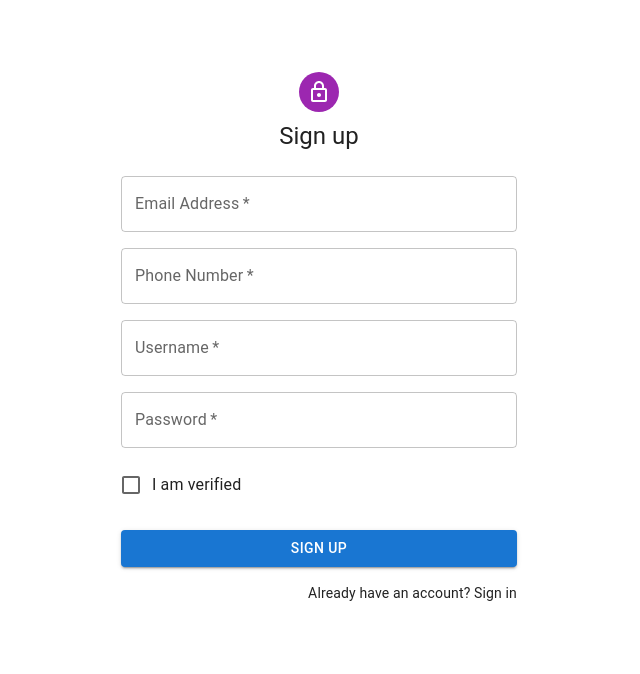
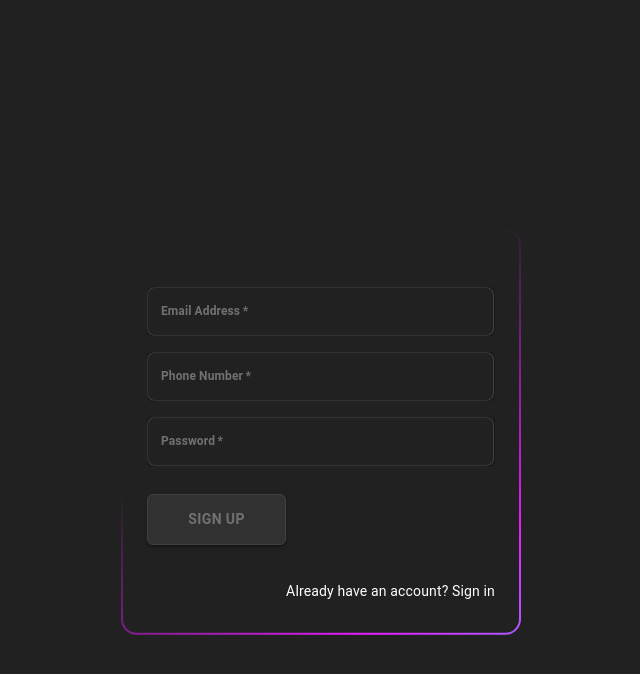
Before and after one commit to D3vxc/sparkFitness.github.io, a React (Create React App) app: page /register in a window 1280 px wide. Shown: the top 674 px of the page, without its empty margins (321-961 px from the left). Built offline with nearby package versions, Linux system fonts and the light colour scheme.

Commit message:
svg, login and register style changes and css file

```diff
--- a/src/components/Credentials/Register.jsx
+++ b/src/components/Credentials/Register.jsx
@@ -8,7 +8,6 @@ import CssBaseline from "@mui/material/CssBaseline";
 import TextField from "@mui/material/TextField";
 import FormControlLabel from "@mui/material/FormControlLabel";
 import Checkbox from "@mui/material/Checkbox";
-import Link from "@mui/material/Link";
 import Grid from "@mui/material/Grid";
 import Box from "@mui/material/Box";
 import LockOutlinedIcon from "@mui/icons-material/LockOutlined";
@@ -18,20 +17,20 @@ import { createTheme, ThemeProvider } from "@mui/material/styles";
 import { useNavigate } from "react-router-dom";
 import { ToastContainer, toast } from "react-toastify";
 import "react-toastify/dist/ReactToastify.css";
+import "./YourStyleSheet.css"; // Replace with the actual path to your CSS file
 
 function Register() {
   const navigate = useNavigate();
   const [isVerified, setIsVerified] = useState(false);
   const {
     handleSubmit,
-    control, // Add control from react-hook-form
+    control,
     formState: { errors },
   } = useForm({
     mode: "onBlur",
     defaultValues: {
       email: "",
       phone: "",
-      username: "",
       password: "",
     },
   });
@@ -92,6 +91,15 @@ function Register() {
 
   return (
     <ThemeProvider theme={createTheme()}>
+      <Box
+        sx={{
+          display: "flex",
+          alignItems: "center",
+          justifyContent: "center",
+          height: "100vh",
+          background: "#212121", // Dark background color
+        }}
+      >
         <Container component='main' maxWidth='xs'>
           <CssBaseline />
           <Box
@@ -101,22 +109,18 @@ function Register() {
               flexDirection: "column",
               alignItems: "center",
             }}
+            className='form-container' // Add the class for styling
           >
-          <Avatar sx={{ m: 1, bgcolor: "secondary.main" }}>
-            <LockOutlinedIcon />
-          </Avatar>
-          <Typography component='h1' variant='h5'>
-            Sign up
-          </Typography>
             <Box
               component='form'
               noValidate
               onSubmit={handleSubmit(onSubmit)}
               sx={{ mt: 3 }}
+              className='form' // Add the class for styling
             >
               <Grid container spacing={2}>
                 <Grid item xs={12}>
-                {/* Wrap TextField with Controller */}
+                  {/* Wrap TextField with Controller for Email */}
                   <Controller
                     name='email'
                     control={control}
@@ -137,6 +141,7 @@ function Register() {
                         label='Email Address'
                         name='email'
                         autoComplete='email'
+                        className='form-group' // Add the class for styling
                       />
                     )}
                   />
@@ -168,43 +173,13 @@ function Register() {
                         label='Phone Number'
                         name='phone'
                         autoComplete='tel'
+                        className='form-group' // Add the class for styling
                       />
                     )}
                   />
                   {errors.phone && (
                     <Typography variant='caption' color='error'>
                       {errors.phone.message}
-                  </Typography>
-                )}
-              </Grid>
-              <Grid item xs={12}>
-                {/* Wrap TextField with Controller for Username */}
-                <Controller
-                  name='username'
-                  control={control}
-                  defaultValue=''
-                  rules={{
-                    required: "Username is required",
-                    minLength: {
-                      value: 6,
-                      message: "Username must be at least 6 characters",
-                    },
-                  }}
-                  render={({ field }) => (
-                    <TextField
-                      {...field}
-                      required
-                      fullWidth
-                      id='username'
-                      label='Username'
-                      name='username'
-                      autoComplete='username'
-                    />
-                  )}
-                />
-                {errors.username && (
-                  <Typography variant='caption' color='error'>
-                    {errors.username.message}
                     </Typography>
                   )}
                 </Grid>
@@ -231,6 +206,7 @@ function Register() {
                         type='password'
                         id='password'
                         autoComplete='new-password'
+                        className='form-group' // Add the class for styling
                       />
                     )}
                   />
@@ -240,28 +216,13 @@ function Register() {
                     </Typography>
                   )}
                 </Grid>
-              <Grid item xs={12}>
-                <FormControlLabel
-                  control={
-                    <Checkbox
-                      value={isVerified}
-                      onChange={handleCheckboxChange}
-                      color='primary'
-                    />
-                  }
-                  label='I am verified'
-                />
-              </Grid>
               </Grid>
               <Button
                 type='submit'
                 fullWidth
                 variant='contained'
                 sx={{ mt: 3, mb: 2 }}
-              // onClick={() => {
-              //   console.log("Sign up");
-              //   navigate("/home");
-              // }}
+                className='form-submit-btn' // Add the class for styling
               >
                 Sign Up
               </Button>
@@ -270,7 +231,7 @@ function Register() {
                   <Typography
                     variant='body2'
                     onClick={() => {
-                    navigate("/");
+                      navigate("/login");
                     }}
                   >
                     Already have an account? Sign in
@@ -280,6 +241,7 @@ function Register() {
             </Box>
           </Box>
         </Container>
+      </Box>
       <ToastContainer />
     </ThemeProvider>
   );
--- /dev/null
+++ b/src/components/Credentials/YourStyleSheet.css
@@ -0,0 +1,115 @@
+.form-container {
+    width: 400px;
+    background: linear-gradient(#212121, #212121) padding-box,
+                linear-gradient(145deg, transparent 35%,#e81cff, #40c9ff) border-box;
+    border: 2px solid transparent;
+    padding: 32px 24px;
+    font-size: 14px;
+    font-family: inherit;
+    color: white;
+    display: flex;
+    flex-direction: column;
+    gap: 20px;
+    box-sizing: border-box;
+    border-radius: 16px;
+    background-size: 200% 100%;
+    animation: gradient 5s ease infinite;
+  }
+
+  @keyframes gradient {
+    0% {
+      background-position: 0% 50%;
+    }
+
+    50% {
+      background-position: 100% 50%;
+    }
+
+    100% {
+      background-position: 0% 50%;
+    }
+  }
+
+  .form-container button:active {
+    scale: 0.95;
+  }
+
+  .form-container .form {
+    display: flex;
+    flex-direction: column;
+    gap: 20px;
+  }
+
+  .form-container .form-group {
+    display: flex;
+    flex-direction: column;
+    gap: 2px;
+  }
+
+  .form-container .form-group label {
+    display: block;
+    margin-bottom: 5px;
+    color: #717171;
+    font-weight: 600;
+    font-size: 12px;
+  }
+
+  .form-container .form-group input {
+    width: 90%;
+    padding: 12px 16px;
+    border-radius: 8px;
+    color: #fff;
+    font-family: inherit;
+    background-color: transparent;
+    border: 1px solid #414141;
+  }
+
+  .form-container .form-group textarea {
+    width: 100%;
+    padding: 12px 16px;
+    border-radius: 8px;
+    resize: none;
+    color: #fff;
+    height: 96px;
+    border: 1px solid #414141;
+    background-color: transparent;
+    font-family: inherit;
+  }
+
+  .form-container .form-group input::placeholder {
+    opacity: 0.5;
+  }
+
+  .form-container .form-group input:focus {
+    outline: none;
+    border-color: #e81cff;
+  }
+
+  .form-container .form-group textarea:focus {
+    outline: none;
+    border-color: #e81cff;
+  }
+
+  .form-container .form-submit-btn {
+    display: flex;
+    align-items: flex-start;
+    justify-content: center;
+    align-self: flex-start;
+    font-family: inherit;
+    color: #717171;
+    font-weight: 600;
+    width: 40%;
+    background: #313131;
+    border: 1px solid #414141;
+    padding: 12px 16px;
+    font-size: inherit;
+    gap: 8px;
+    margin-top: 8px;
+    cursor: pointer;
+    border-radius: 6px;
+  }
+
+  .form-container .form-submit-btn:hover {
+    background-color: #fff;
+    border-color: #fff;
+  }
```
Also changed, not shown: src/components/Credentials/Login.jsx (+25 -83 lines), 1 other file (tests, documents, lock files or other folders). Lines whose indentation alone changed are shown as unchanged.
